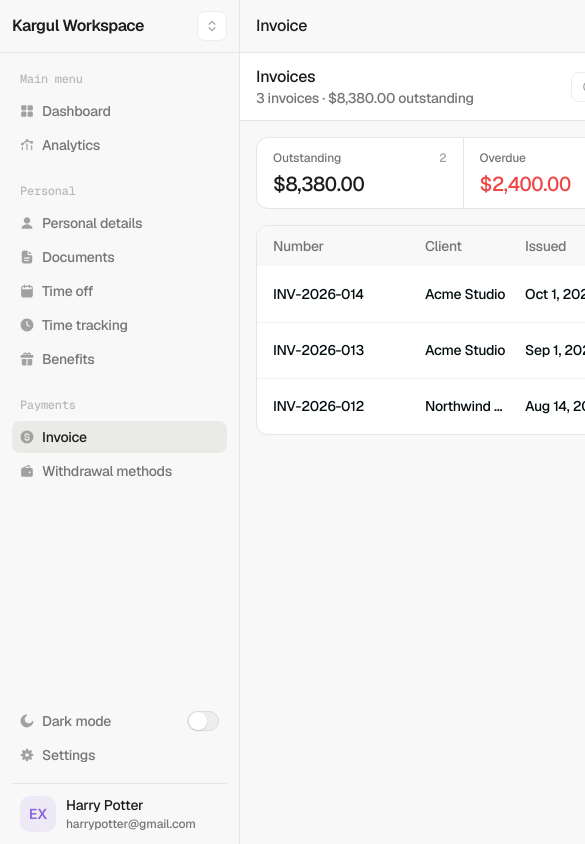
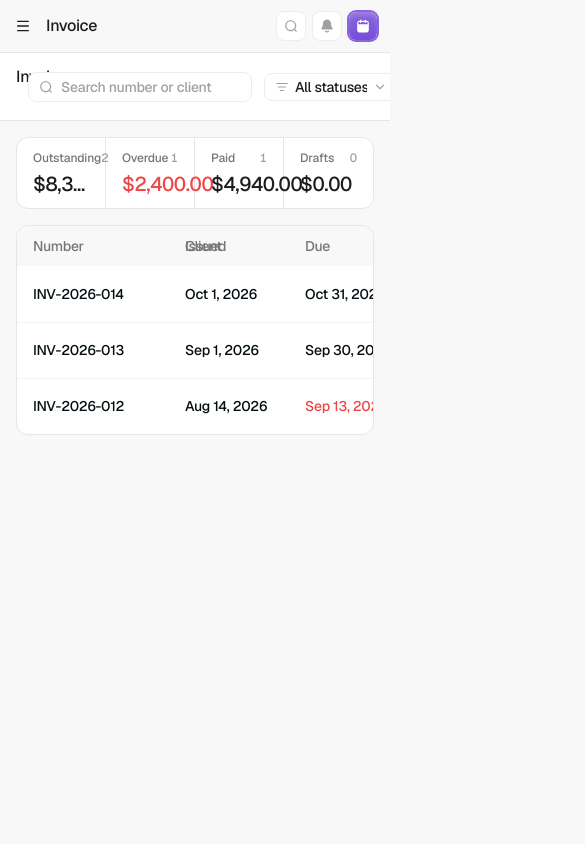
Before and after one commit to Rahul96A/calender-app-design, a Next.js app: page /invoice in a window 390 px wide. Shown: the top 844 px of the page, 585 px wide, since content can reach past the window. Built offline with nearby package versions, Linux system fonts and the light colour scheme.

Commit message:
feat: make the app shell responsive
Below 1024px the sidebar moves into a slide-in navigation sheet opened
from a menu button; the title bar condenses to icon-only search and
request actions on phones, and the 1100px minimum width is gone. The
desktop layout is unchanged.

```diff
--- a/src/components/shell/app-shell.tsx
+++ b/src/components/shell/app-shell.tsx
@@ -6,7 +6,7 @@ import { TitleBar } from "./title-bar";
 
 export function AppShell({ children }: { children: React.ReactNode }) {
   return (
-    <div className="flex h-full min-w-[1100px] flex-col bg-app">
+    <div className="flex h-full flex-col bg-app">
       <TitleBar />
       <div className="flex min-h-0 flex-1 overflow-hidden">
         <Sidebar />
--- a/src/components/shell/global-search.tsx
+++ b/src/components/shell/global-search.tsx
@@ -29,12 +29,12 @@ export function GlobalSearchTrigger() {
     <button
       type="button"
       onClick={() => openOverlay({ kind: "search" })}
-      className="flex h-[30px] w-60 items-center gap-2 rounded-lg border border-control bg-surface px-2.5 text-left outline-none transition-[border-color,box-shadow] duration-150 hover-fine:border-segment focus-visible:ring-3 focus-visible:ring-brand/15"
+      className="press flex h-[30px] w-[30px] items-center justify-center gap-2 rounded-lg border border-control bg-surface text-left outline-none transition-[border-color,box-shadow] duration-150 hover-fine:border-segment focus-visible:ring-3 focus-visible:ring-brand/15 md:w-48 md:justify-start md:px-2.5 md:active:scale-100 xl:w-60"
       aria-label="Search"
       aria-keyshortcuts="Meta+K"
     >
       <Icon name="search" />
-      <span className="t-14 min-w-0 flex-1 text-placeholder">Search...</span>
+      <span className="t-14 hidden min-w-0 flex-1 text-placeholder md:block">Search...</span>
     </button>
   );
 }
@@ -92,7 +92,7 @@ export function GlobalSearch() {
       onOpenChange={(v) => !v && close()}
       title="Search"
       description="Search pages, events, requests and documents"
-      className="data-open:animate-none data-closed:animate-none sm:max-w-[560px]"
+      className="data-open:animate-none data-closed:animate-none sm:max-w-[560px] max-sm:top-2 max-sm:bottom-auto max-sm:left-2 max-sm:w-[calc(100%-1rem)] max-sm:max-h-[70dvh] max-sm:rounded-2xl max-sm:pb-0"
     >
       {/* cmdk needs a <Command> root around its input and list. */}
       <Command>
--- /dev/null
+++ b/src/components/shell/mobile-nav.tsx
@@ -0,0 +1,38 @@
+"use client";
+
+import { usePathname } from "next/navigation";
+import { useState } from "react";
+import { MenuIcon } from "lucide-react";
+import { Button } from "@/components/ui/button";
+import { Sheet, SheetContent, SheetDescription, SheetTitle, SheetTrigger } from "@/components/ui/sheet";
+import { SidebarBody } from "./sidebar";
+import { Brand } from "./workspace-switcher";
+
+/** Below `lg` the sidebar slides in from the left. Closes itself on navigation. */
+export function MobileNav() {
+  const pathname = usePathname();
+  const [open, setOpen] = useState(false);
+  const [lastPath, setLastPath] = useState(pathname);
+  if (pathname !== lastPath) {
+    setLastPath(pathname);
+    setOpen(false);
+  }
+
+  return (
+    <Sheet open={open} onOpenChange={setOpen}>
+      <SheetTrigger asChild>
+        <Button variant="ghost" size="icon" aria-label="Open navigation" className="ml-2 lg:hidden">
+          <MenuIcon className="size-4 text-fg" />
+        </Button>
+      </SheetTrigger>
+      <SheetContent side="left" showCloseButton={false} className="w-[280px] max-w-[85vw] gap-0 border-hairline bg-app p-0">
+        <SheetTitle className="sr-only">Navigation</SheetTitle>
+        <SheetDescription className="sr-only">Pages, settings and your account</SheetDescription>
+        <div className="h-[53px] shrink-0 border-b border-hairline">
+          <Brand className="w-full border-r-0" />
+        </div>
+        <SidebarBody className="pb-[max(0.75rem,env(safe-area-inset-bottom))]" />
+      </SheetContent>
+    </Sheet>
+  );
+}
--- a/src/components/shell/sidebar.tsx
+++ b/src/components/shell/sidebar.tsx
@@ -28,7 +28,7 @@ function NavLink({ item, active }: { item: NavItem; active: boolean }) {
       href={item.href}
       aria-current={active ? "page" : undefined}
       className={cn(
-        "flex h-8 w-full items-center gap-2 rounded-lg px-2 outline-none transition-[background-color,color] duration-150",
+        "flex h-8 w-full items-center gap-2 rounded-lg px-2 outline-none transition-[background-color,color] duration-150 max-lg:h-10",
         "focus-visible:ring-2 focus-visible:ring-brand/40",
         active ? "bg-selected text-fg" : "text-fg-2 hover-fine:bg-hover hover-fine:text-fg",
       )}
@@ -53,7 +53,7 @@ function ThemeRow() {
   const mounted = useSyncExternalStore(noopSubscribe, () => true, () => false);
   const dark = mounted && resolvedTheme === "dark";
   return (
-    <label className="flex h-8 w-full cursor-pointer items-center gap-2 overflow-hidden rounded-lg px-2 text-fg-2 transition-colors duration-150 hover-fine:bg-hover">
+    <label className="flex h-8 w-full max-lg:h-10 cursor-pointer items-center gap-2 overflow-hidden rounded-lg px-2 text-fg-2 transition-colors duration-150 hover-fine:bg-hover">
       <Icon name="moon" />
       <span className="t-14 salt min-w-0 flex-1">Dark mode</span>
       <Switch
@@ -111,13 +111,14 @@ function AccountMenu() {
   );
 }
 
-export function Sidebar() {
+/** Navigation + utilities, shared by the desktop sidebar and the mobile nav sheet. */
+export function SidebarBody({ className }: { className?: string }) {
   const pathname = usePathname();
   const isActive = (href: string) => pathname === href || pathname.startsWith(href + "/");
 
   return (
-    <aside className="flex h-full w-60 shrink-0 flex-col justify-between overflow-hidden border-r border-hairline bg-app p-3">
-      <nav aria-label="Primary" className="flex w-full flex-col gap-4 overflow-hidden">
+    <div className={cn("flex min-h-0 flex-1 flex-col justify-between gap-6 overflow-y-auto p-3 [scrollbar-width:none]", className)}>
+      <nav aria-label="Primary" className="flex w-full flex-col gap-4">
         {NAV_GROUPS.map((group) => (
           <div key={group.label} className="flex w-full flex-col gap-0.5">
             <SectionLabel>{group.label}</SectionLabel>
@@ -127,13 +128,22 @@ export function Sidebar() {
           </div>
         ))}
       </nav>
-      <div className="flex w-full flex-col gap-3 overflow-hidden">
+      <div className="flex w-full flex-col gap-3">
         <div className="flex w-full flex-col gap-0.5">
           <ThemeRow />
           <NavLink item={SETTINGS_ITEM} active={isActive(SETTINGS_ITEM.href)} />
         </div>
         <AccountMenu />
       </div>
+    </div>
+  );
+}
+
+/** Fixed 240px sidebar from the design; hidden below `lg`, where the nav sheet takes over. */
+export function Sidebar() {
+  return (
+    <aside className="hidden h-full w-60 shrink-0 flex-col overflow-hidden border-r border-hairline bg-app lg:flex">
+      <SidebarBody />
     </aside>
   );
 }
--- a/src/components/shell/title-bar.tsx
+++ b/src/components/shell/title-bar.tsx
@@ -17,6 +17,7 @@ import { Tooltip, TooltipContent, TooltipTrigger } from "@/components/ui/tooltip
 import { pageTitle } from "@/lib/nav";
 import { openOverlay } from "@/stores/overlay-store";
 import { GlobalSearchTrigger } from "./global-search";
+import { MobileNav } from "./mobile-nav";
 import { NotificationsPopover } from "./notifications-popover";
 import { Brand } from "./workspace-switcher";
 
@@ -58,19 +59,27 @@ function HelpMenu() {
 export function TitleBar() {
   const pathname = usePathname();
   return (
-    <header className="flex h-[53px] w-full shrink-0 items-center overflow-hidden border-b border-hairline bg-app pr-4">
-      <Brand />
-      <div className="flex h-full min-w-0 flex-1 items-center overflow-hidden pl-4">
+    <header className="flex h-[53px] w-full shrink-0 items-center overflow-hidden border-b border-hairline bg-app pr-3 pt-[env(safe-area-inset-top)] sm:pr-4">
+      <Brand className="hidden lg:flex" />
+      <MobileNav />
+      <div className="flex h-full min-w-0 flex-1 items-center overflow-hidden pl-2 lg:pl-4">
         <h1 className="t-16 min-w-0 flex-1 truncate font-medium text-fg">{pageTitle(pathname)}</h1>
       </div>
-      <div className="flex shrink-0 items-center gap-2">
+      <div className="flex shrink-0 items-center gap-1.5 sm:gap-2">
         <GlobalSearchTrigger />
-        <HelpMenu />
+        <div className="hidden md:contents">
+          <HelpMenu />
+        </div>
         <NotificationsPopover />
-        <div className="h-4 w-px bg-hairline" aria-hidden />
-        <Button variant="brand" className="gap-1.5" onClick={() => openOverlay({ kind: "request" })}>
+        <div className="hidden h-4 w-px bg-hairline sm:block" aria-hidden />
+        <Button
+          variant="brand"
+          className="gap-1.5 max-sm:w-[30px] max-sm:px-0"
+          aria-label="Request time-off"
+          onClick={() => openOverlay({ kind: "request" })}
+        >
           <Icon name="request-time-off" className="text-white" />
-          Request time-off
+          <span className="max-sm:sr-only">Request time-off</span>
         </Button>
       </div>
     </header>
--- a/src/components/shell/workspace-switcher.tsx
+++ b/src/components/shell/workspace-switcher.tsx
@@ -22,9 +22,10 @@ import {
 } from "@/components/ui/dropdown-menu";
 import { Input } from "@/components/ui/input";
 import { Label } from "@/components/ui/label";
+import { cn } from "@/lib/utils";
 import { selectWorkspaceName, useAppStore } from "@/stores/app-store";
 
-export function Brand() {
+export function Brand({ className }: { className?: string }) {
   const name = useAppStore(selectWorkspaceName);
   const workspaces = useAppStore((s) => s.workspaces);
   const workspaceId = useAppStore((s) => s.workspaceId);
@@ -34,7 +35,7 @@ export function Brand() {
   const [draft, setDraft] = useState("");
 
   return (
-    <div className="flex h-full w-60 shrink-0 items-center gap-2 overflow-hidden border-r border-hairline px-3">
+    <div className={cn("flex h-full w-60 shrink-0 items-center gap-2 overflow-hidden border-r border-hairline px-3", className)}>
       <span className="salt truncate text-[16px] leading-none font-semibold tracking-[-0.48px] text-fg">{name}</span>
       <span className="h-px min-w-px flex-1" />
       <DropdownMenu>
```
